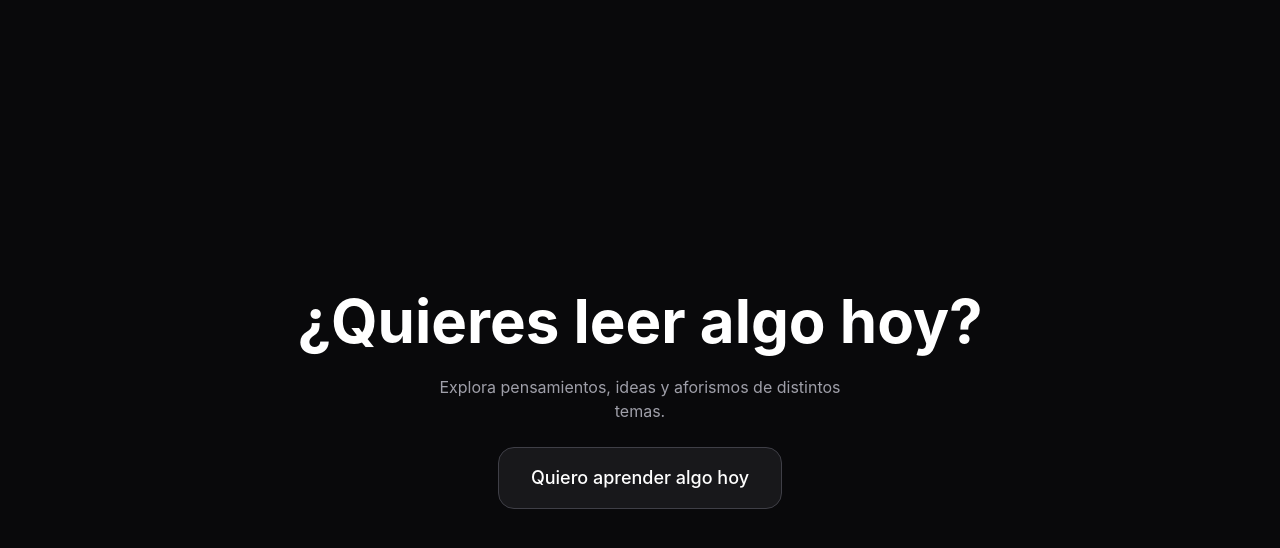
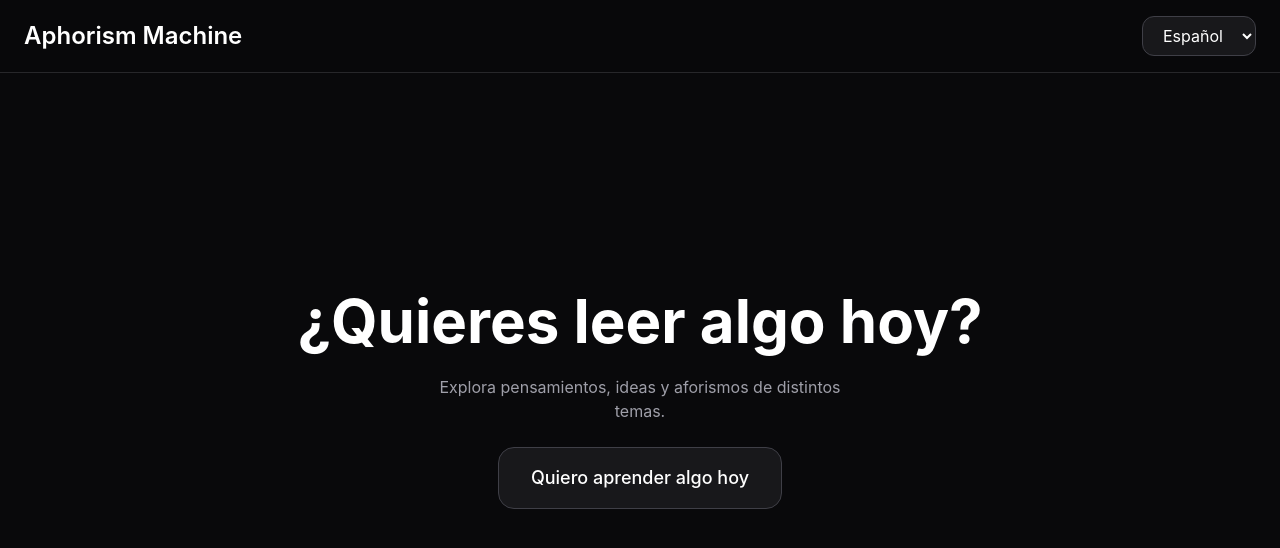
Before and after one commit to Morfeo1997/Aforista-2, a React (Vite) app: page / in a window 1280 px wide. Shown: the top 548 px of the page. Built offline with nearby package versions, Linux system fonts and the light colour scheme.

Commit message:
arreglo de bug menor

```diff
--- a/src/App.tsx
+++ b/src/App.tsx
@@ -1,16 +1,24 @@
 import { useState } from 'react'
 import Start from './components/start'
 import Main from './components/main'
+import Header from './components/header'
 
 function App() {
-  const [started, setStarted] = useState(false)
+  const [started, setStarted] = useState(false);
+
+  const [language, setLanguage] = useState("es");
 
   return (
     <>
+
+      <Header
+        language={language}
+        onLanguageChange={setLanguage}
+      />
     	{!started ? (
         <Start onComplete={() => setStarted(true)} />
       ) : (
-        <Main />
+          <Main />
       )}
     </>
   )
```
